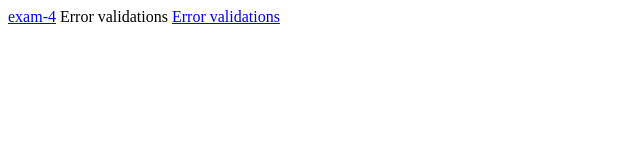
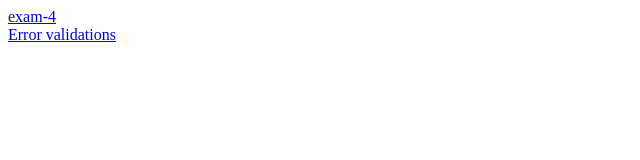
Before and after one commit to ShreyMonpara01/JAVASCRIPT, a plain HTML site: page index.html in a window 1280 px wide. Shown: the whole page, without its empty margins (0-640 px from the left). Drawn offline with Linux system fonts and the light colour scheme.

Commit message:
Error validations

```diff
--- a/index.html
+++ b/index.html
@@ -6,8 +6,7 @@
     <title>Form Layout</title>
 </head>
 <body>
-    <a href="exam-4/index.html">exam-4</a>
-    Error validations
+    <a href="exam-4/index.html">exam-4</a> <br>
     <a href="Error validations/index.html"> Error validations</a>
 </body>
 </html>
```
